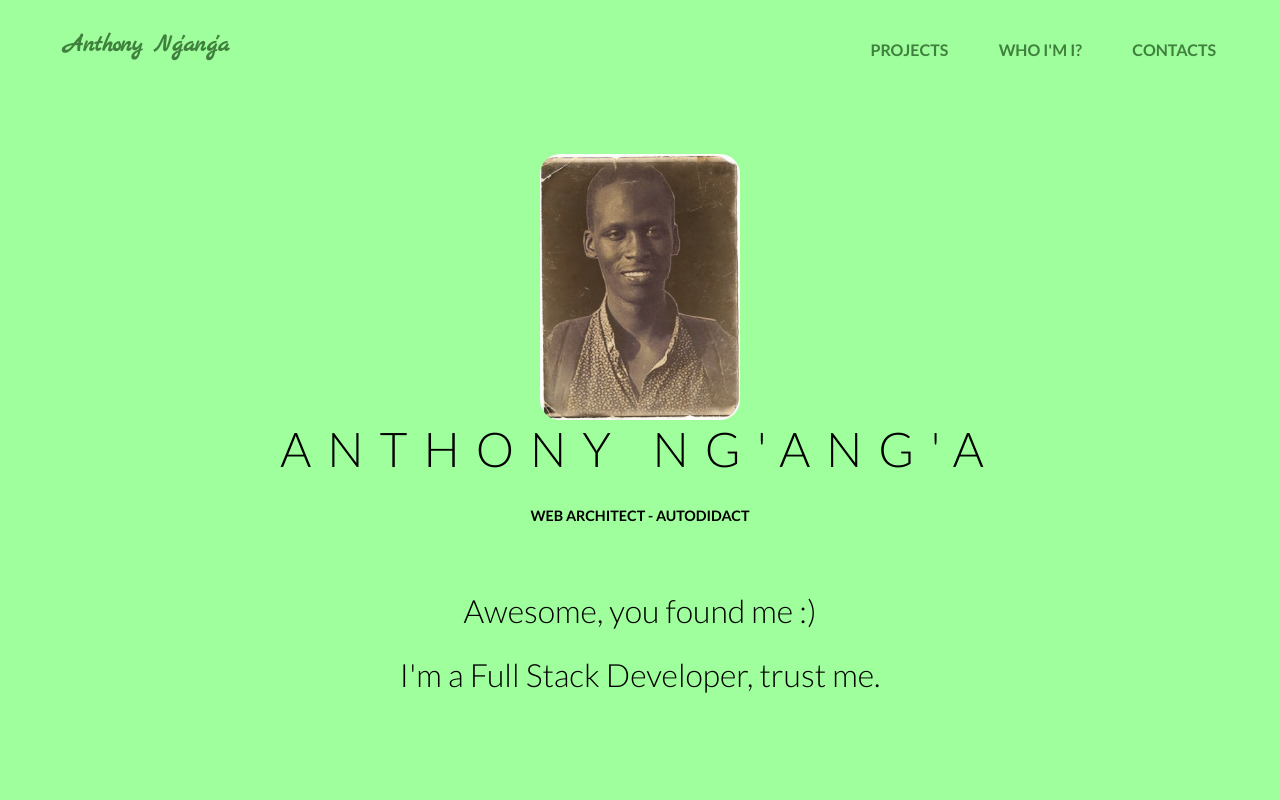
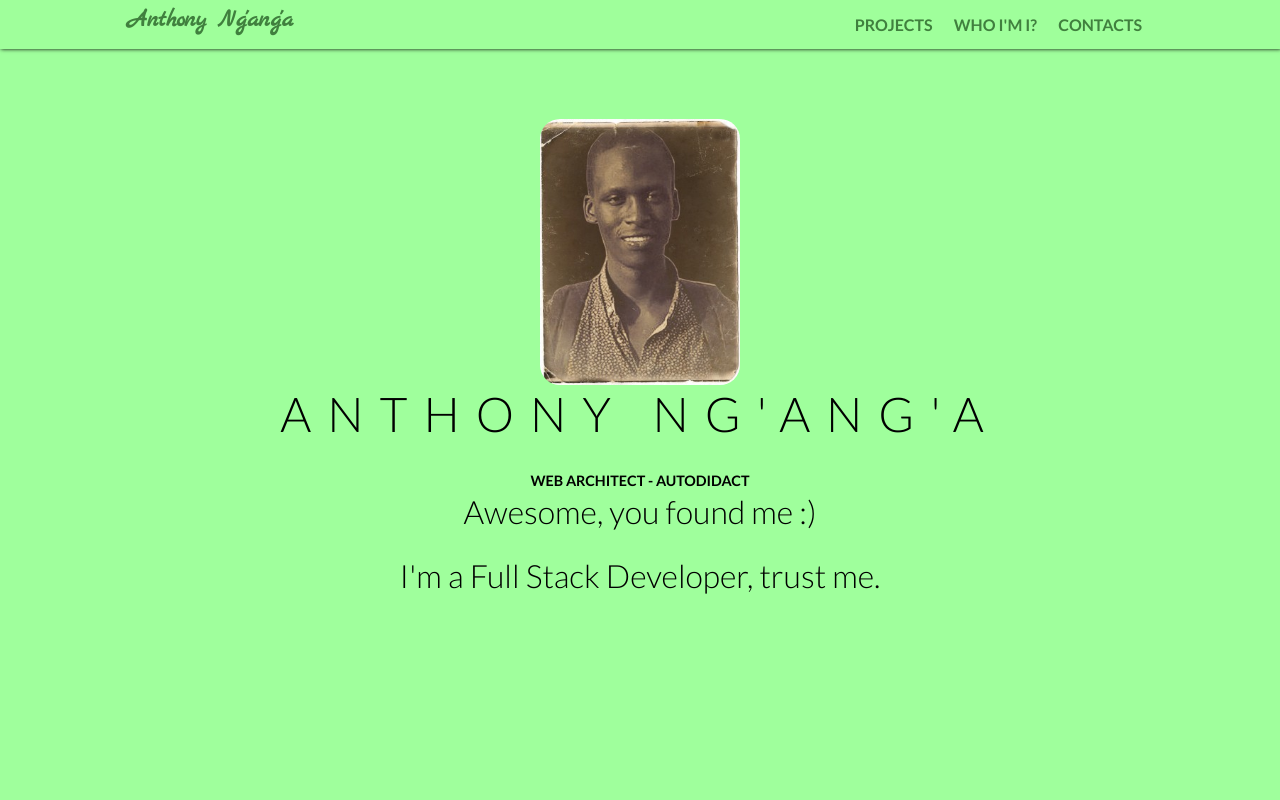
Before and after one commit to Mantongash/portfolio_v1, a plain HTML site: page index.html in a window 1280 px wide. Shown: the top 800 px of the page. Drawn offline with Linux system fonts and the light colour scheme.

Commit message:
Styles the nav bar and makes it fixed

```diff
--- a/css/styles.css
+++ b/css/styles.css
@@ -22,9 +22,7 @@ header h2 {
   color: #40803e;
 }
 
-.logo-break {
-  display: block;
-}
+
 
 #description {
   height: 60vh;
@@ -50,6 +48,7 @@ header h2 {
 
 #description img {
   border-radius: 20px;
+  margin-top: 10%;
 }
 
 #header-content>p {
@@ -65,7 +64,7 @@ ul li a {
   text-transform: uppercase;
   font-weight: 700;
   display: block;
-  padding: 10px 0;
+  padding: 10px;
 }
 
 ul li a:hover {
@@ -80,18 +79,27 @@ ul li a:active {
 nav {
   display: flex;
   justify-content: space-between;
-  width: 90%;
   margin: 0 auto;
-  padding: 30px 0;
+  padding: 5px 10%;
+  display: flex;
+  width: 100%;
+  position: fixed;
+  background: rgba(159, 255, 156, 0.8);
+  box-shadow: 1px 0 4px 0 #000;
+  z-index: 3;
 }
 
 nav ul {
   display: flex;
   justify-content: space-between;
-
   list-style-type: none;
   width: 30%;
+
+  top: 0;
+  left: 0;
+
 }
+
 
 /* About section */
 #about {
@@ -165,6 +173,8 @@ nav ul {
 #projects {
   height: 70vh;
   background: #9fff9c;
+  overflow: hidden;
+
 }
 
 #projects-links {
@@ -175,7 +185,7 @@ nav ul {
 h3 {
   text-align: center;
   text-transform: uppercase;
-  margin: 40px auto;
+  margin: 50px auto;
   position: relative;
   max-width: 500px;
   font-size: 2rem;
@@ -346,3 +356,5 @@ footer {
 .heart {
   color: red;
 }
+
+/* Responsive design */
```
